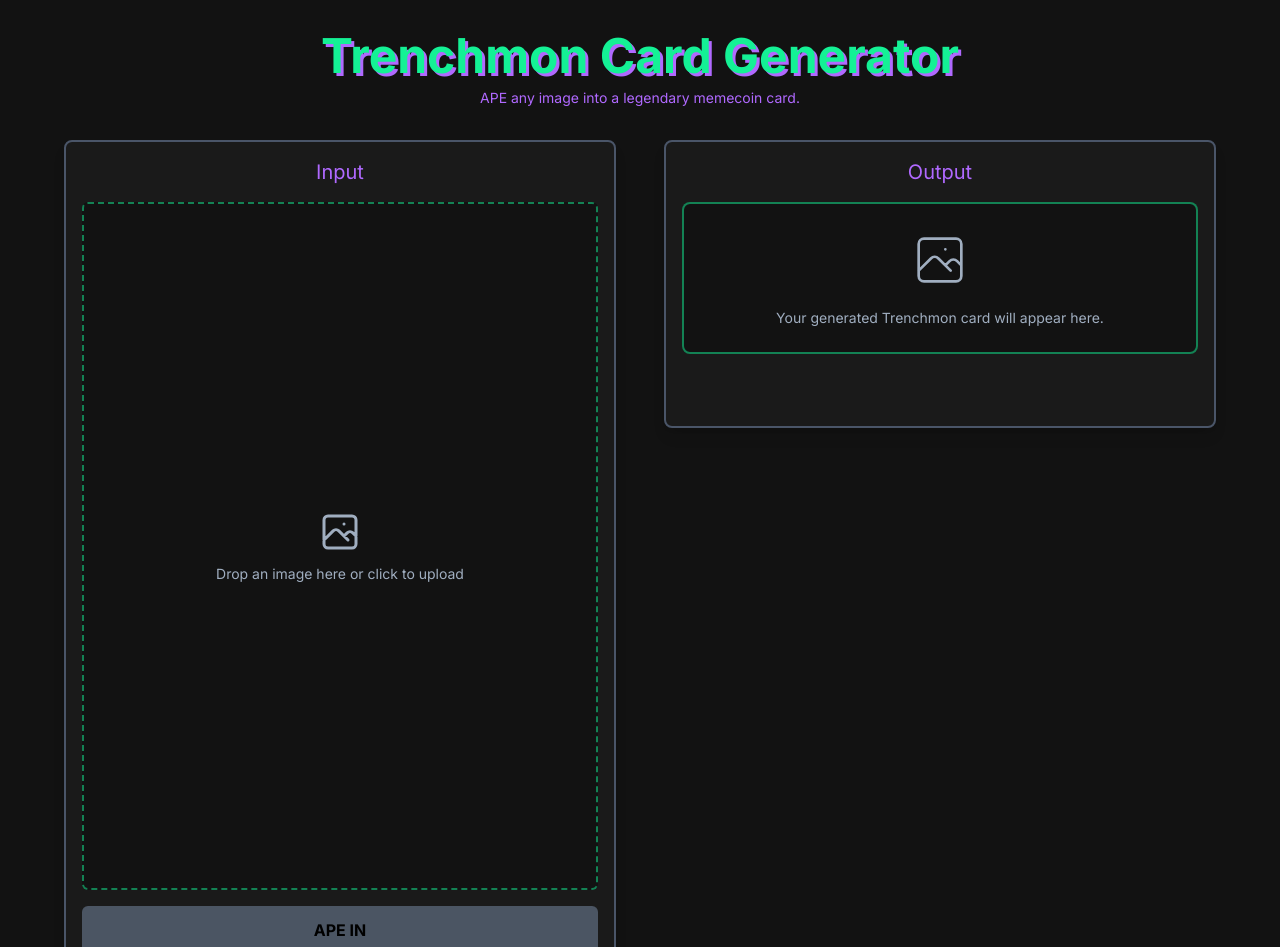
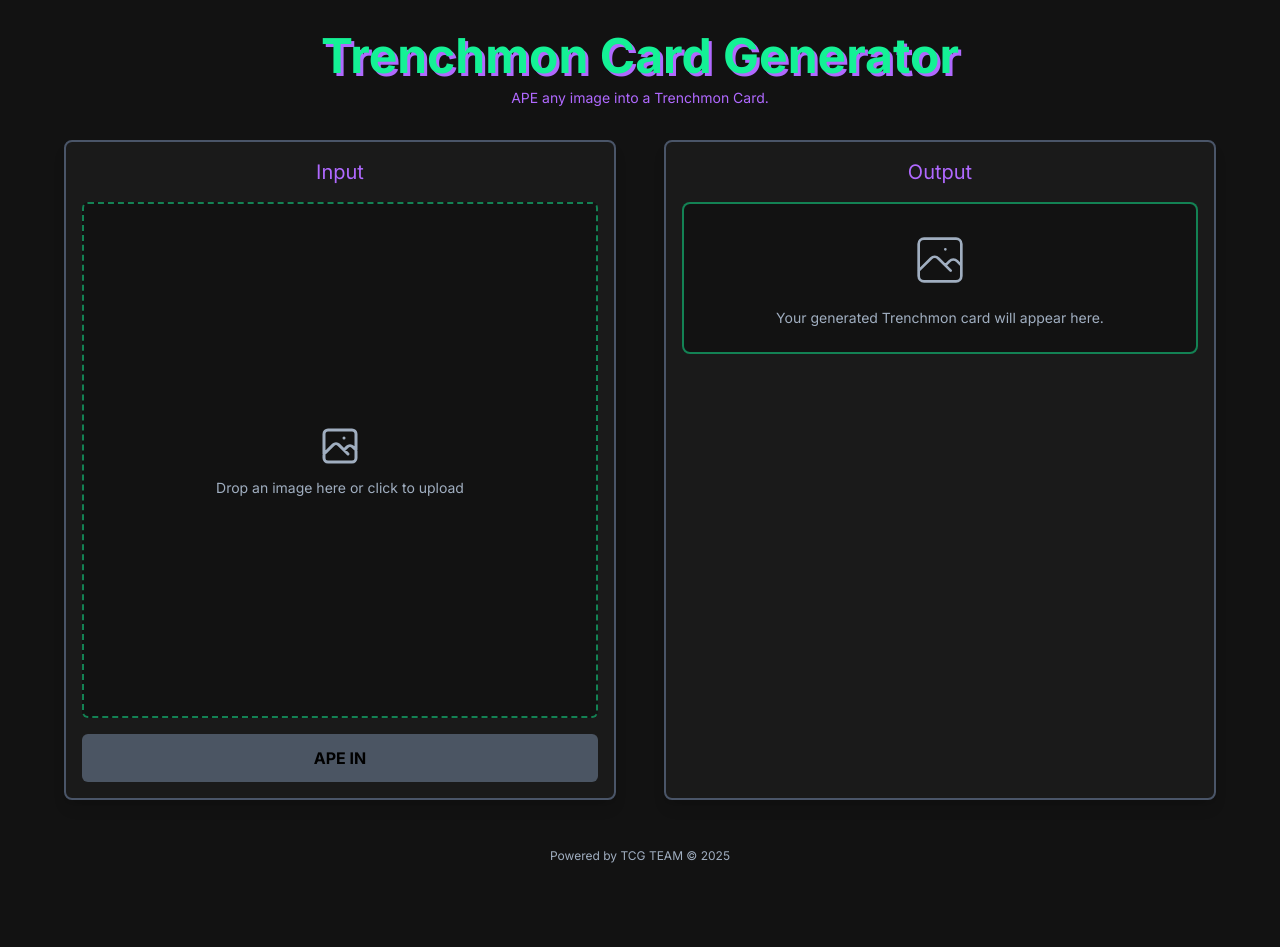
Before and after one commit to aryipc/pixeltest, a Next.js app: page / in a window 1280 px wide. Shown: the top 947 px of the page. After the commit the page ends 896 px from the top, so only its background shows below. Built offline with nearby package versions, Linux system fonts and the light colour scheme.

Commit message:
feat: update TCG v3

```diff
--- a/app/page.tsx
+++ b/app/page.tsx
@@ -38,7 +38,7 @@ export default function Home() {
     <div className="bg-dark-bg min-h-screen text-white p-4 sm:p-6 lg:p-8 flex flex-col items-center">
       <div className="w-full max-w-6xl flex flex-col items-center">
         <Header />
-        <main className="w-full mt-8 grid grid-cols-1 md:grid-cols-2 gap-8 md:gap-12 md:items-start">
+        <main className="w-full mt-8 grid grid-cols-1 md:grid-cols-2 gap-8 md:gap-12">
           <PromptInput
             onGenerate={handleGenerate}
             isLoading={isLoading}
@@ -52,7 +52,7 @@ export default function Home() {
           />
         </main>
         <footer className="mt-12 text-center text-xs text-light-gray">
-          <p>Powered by TCG TEAM &copy; 2024</p>
+          <p>Powered by TCG TEAM &copy; 2025</p>
         </footer>
       </div>
     </div>
--- a/components/Header.tsx
+++ b/components/Header.tsx
@@ -7,7 +7,7 @@ const Header: React.FC = () => {
         Trenchmon Card Generator
       </h1>
       <p className="text-solana-purple mt-2 text-xs sm:text-sm">
-        APE any image into a legendary memecoin card.
+        APE any image into a Trenchmon Card.
       </p>
     </header>
   );
--- a/components/PromptInput.tsx
+++ b/components/PromptInput.tsx
@@ -52,7 +52,7 @@ const PromptInput: React.FC<PromptInputProps> = ({ onGenerate, isLoading, error,
       <label
         onDrop={onDrop}
         onDragOver={onDragOver}
-        className="w-full aspect-[3/4] bg-dark-bg border-2 border-dashed border-solana-green/50 rounded-md flex items-center justify-center text-center p-2 cursor-pointer hover:bg-black/20 transition-colors"
+        className="w-full aspect-square bg-dark-bg border-2 border-dashed border-solana-green/50 rounded-md flex items-center justify-center text-center p-2 cursor-pointer hover:bg-black/20 transition-colors"
       >
         <input type="file" accept="image/png, image/jpeg, image/webp" className="hidden" onChange={onFileChange} disabled={isLoading} />
         {previewUrl ? (
```
